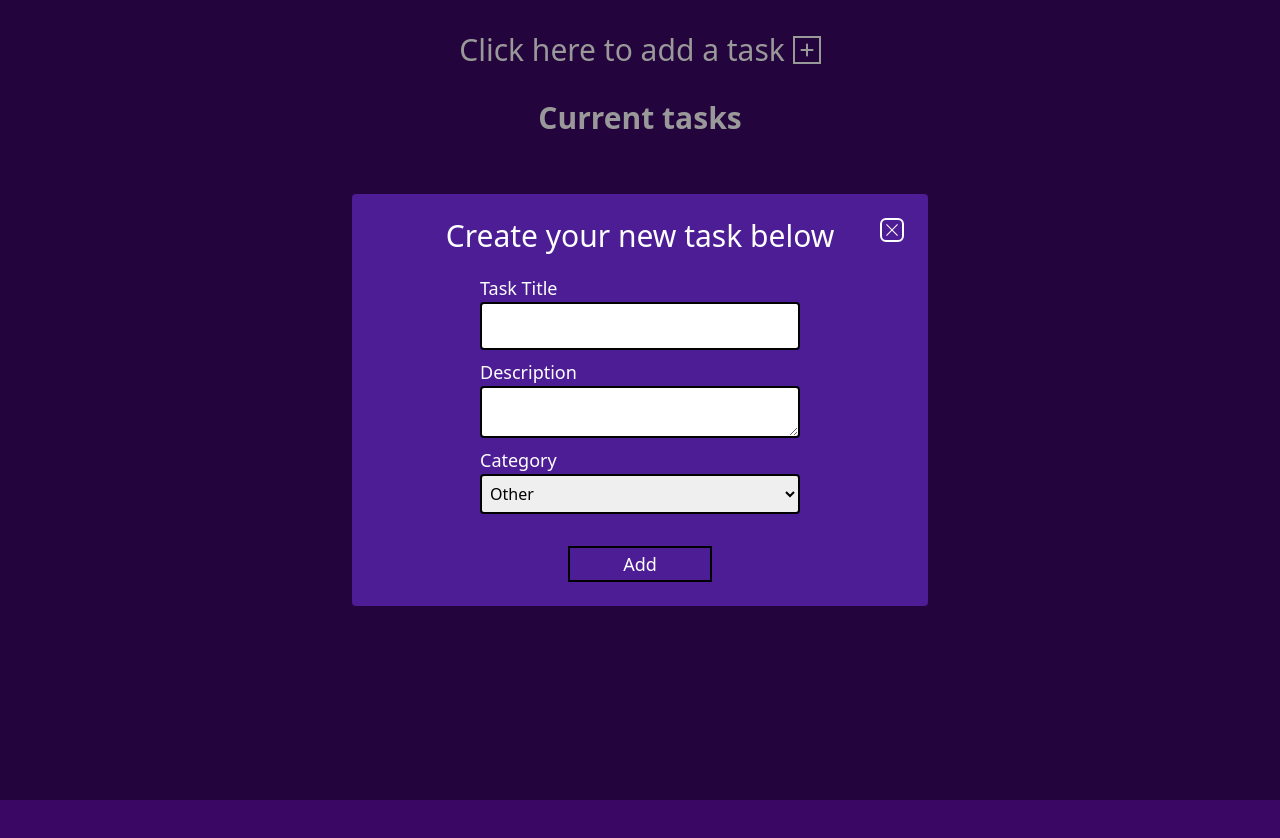
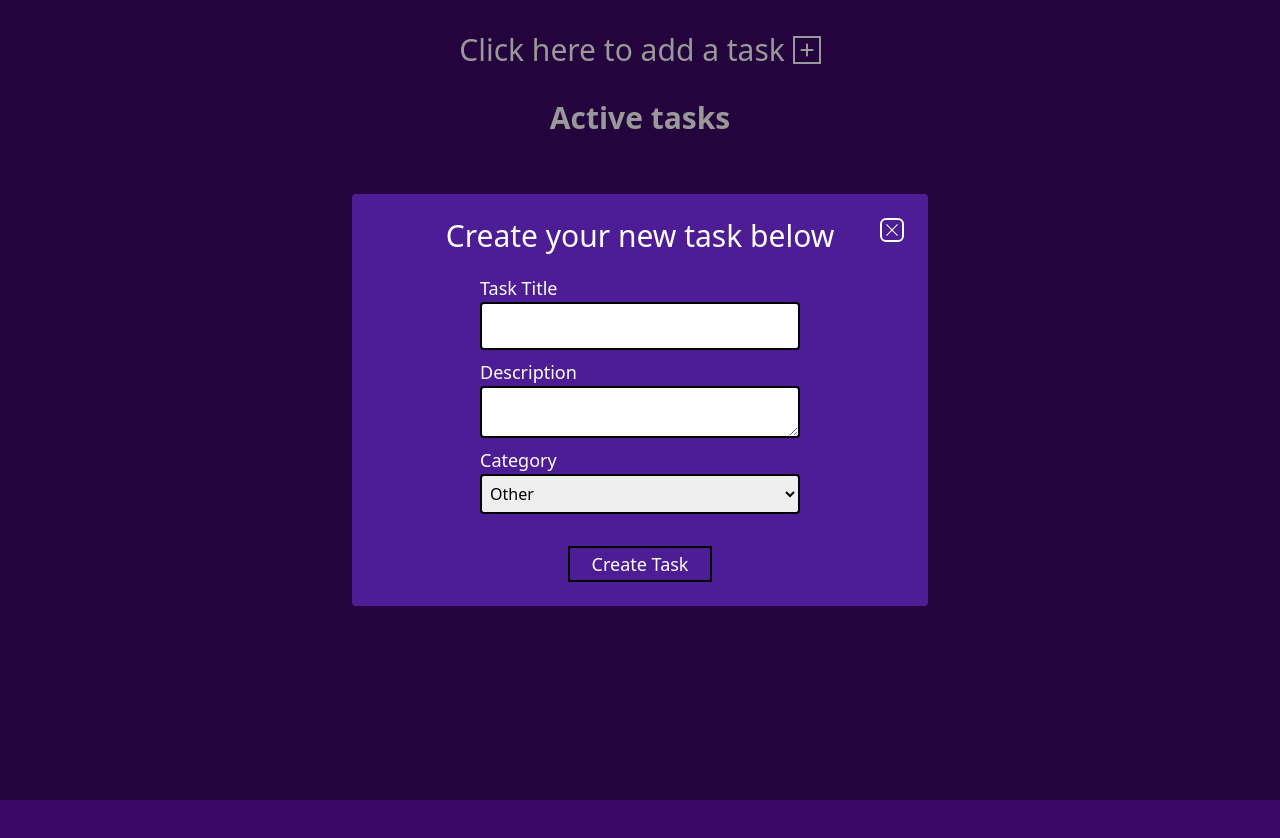
Before and after one commit to reevcrona/Backend-Personal-Task-Tracker, a React (Vite) app in the folder Personal-Task-Tracker/: page / in a window 1280 px wide. Both pictures are taken after a click on the button 806 px from the left and 50 px from the top of the page. Shown: the top 838 px of the page. Built offline with nearby package versions, Linux system fonts and the light colour scheme.

Commit message:
small styling changes

```diff
--- a/Personal-Task-Tracker/src/App.tsx
+++ b/Personal-Task-Tracker/src/App.tsx
@@ -16,6 +16,7 @@ const App = () => {
     setIsLightboxOpen(false);
   };
   useEffect(() => {
+    if (taskList.length + completedTaskList.length === 0) return;
     checkAvailableIndex();
     console.log(taskList);
     console.log(completedTaskList);
@@ -85,7 +86,6 @@ const App = () => {
         : setTaskList;
 
       if (currentTask.index === 0) {
-        console.log(currentTask.id);
         continue;
       }
       if (!prevTask || currentTask.index - 1 !== prevTask.index) {
@@ -144,7 +144,7 @@ const App = () => {
       <div className="flex w-full flex-col items-center justify-center gap-7">
         <div className="flex min-h-96 w-full max-w-lg flex-col gap-3">
           <h2 className="mb-3 text-center text-3xl font-bold text-white">
-            Current tasks
+            Active tasks
           </h2>
           {renderTasks(taskList)}
         </div>
--- a/Personal-Task-Tracker/src/Components/TaskInput.tsx
+++ b/Personal-Task-Tracker/src/Components/TaskInput.tsx
@@ -104,7 +104,6 @@ const TaskInput = ({
       </label>
       <select
         onChange={(e) => onchangeHandler(e, setCategoryInputValue)}
-        required
         value={categoryInputValue}
         className="mb-2 min-h-10 w-full max-w-80 rounded border-2 border-black pl-1 placeholder-black focus:placeholder-transparent focus:outline-none"
         name="category-select"
@@ -120,7 +119,7 @@ const TaskInput = ({
         className="mt-6 flex h-9 w-36 items-center justify-center border-2 border-black bg-transparent text-lg font-medium text-white transition-colors duration-500 ease-in-out hover:bg-black"
         type="submit"
       >
-        {isEditModeActive ? "Accept changes" : "Add"}
+        {isEditModeActive ? "Complete Edit" : "Create Task"}
       </button>
       <button
         type="button"
```
